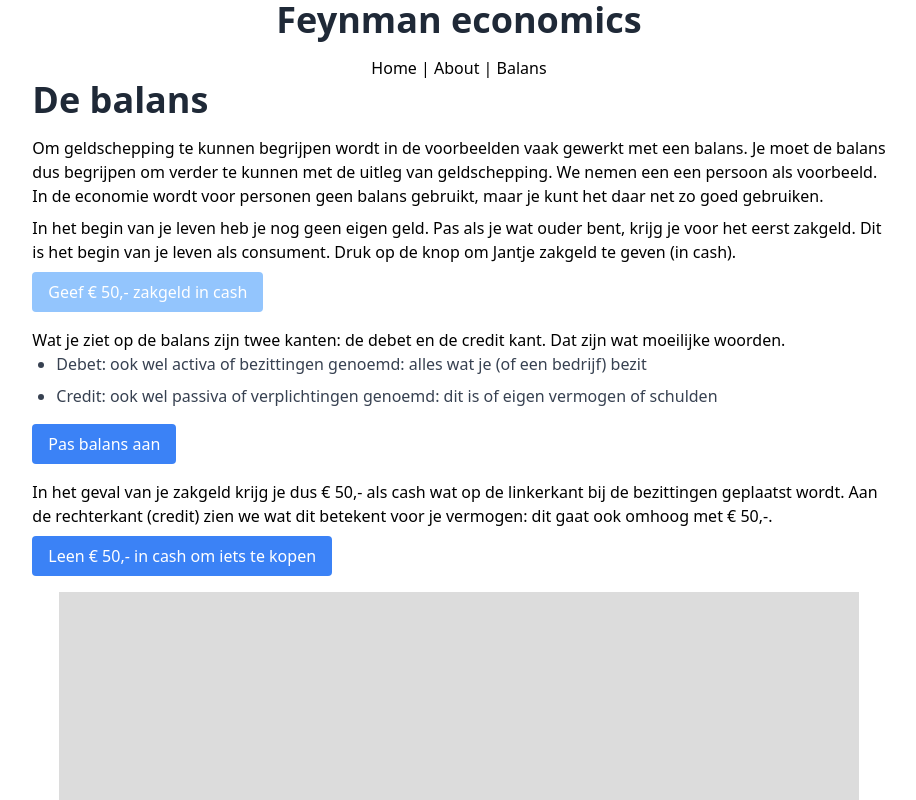
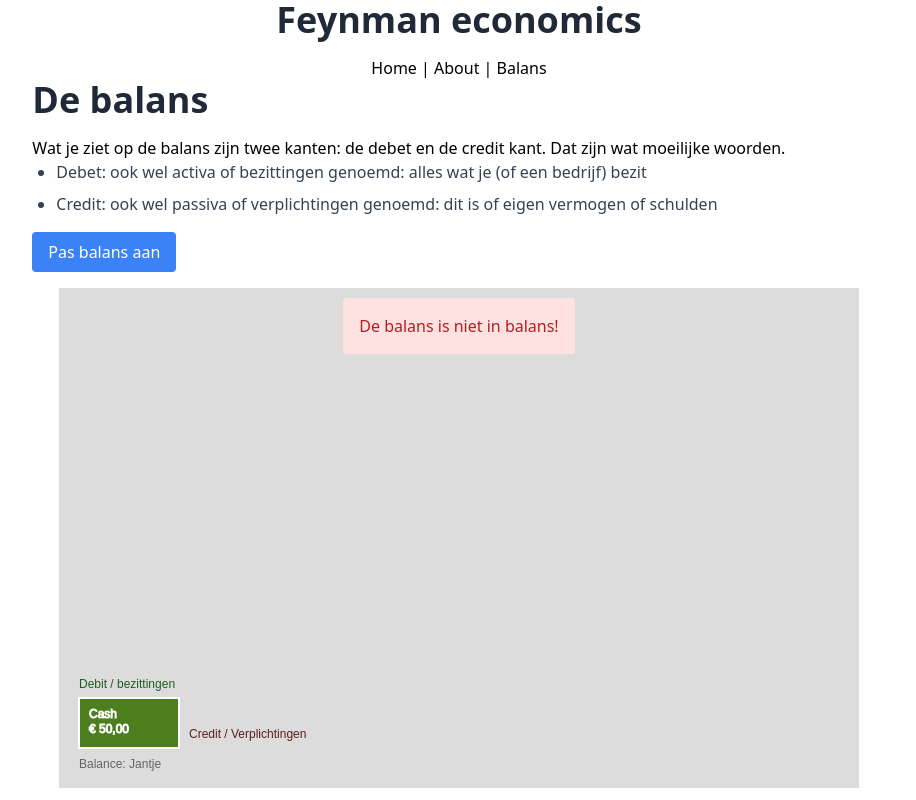
Before and after one commit to jurcello/feynman-economy, a Vue app: page /balans in a window 1280 px wide. Both pictures are taken after a click on the button "Geef € 50,- zakgeld in cash". Shown: the top 800 px of the page, without its empty margins (181-1097 px from the left). Built offline with nearby package versions, Linux system fonts and the light colour scheme.

Commit message:
Aanpassingen aan vormgeving.

```diff
--- a/src/balance.ts
+++ b/src/balance.ts
@@ -31,32 +31,54 @@ class Transaction {
     }
 }
 
+class BalanceStatus {
+    public inBalance: boolean = true;
+}
+
+type BalanceStatusCallback = (status: BalanceStatus) => void;
+
 class Balance {
     public name: string;
     public debit: { [key: string]: number };
     public credit: { [key: string]: number };
     private transactions: Transaction[];
+    private balanceStatus: BalanceStatus;
+    private totalDebit: number = 0;
+    private totalCredit: number = 0;
+    private balanceStatusCallback: BalanceStatusCallback | null = null;
 
     constructor(name: string) {
         this.name = name;
         this.debit = {};
         this.credit = {};
         this.transactions = [];
+        this.balanceStatus = new BalanceStatus();
     }
 
     addTransaction(transaction: Transaction) {
         this.transactions.push(transaction);
         if (transaction.debit.type != DebitTypes.none) {
             this.debit[transaction.debit.type] = (this.debit[transaction.debit.type] || 0) + transaction.getAmount();
+            this.totalDebit += transaction.getAmount();
         }
         if (transaction.credit.type != CreditTypes.none) {
             this.credit[transaction.credit.type] = (this.credit[transaction.credit.type] || 0) + transaction.getAmount();
+            this.totalCredit += transaction.getAmount();
+        }
+        this.balanceStatus.inBalance = this.totalDebit == this.totalCredit;
+        if (this.balanceStatusCallback != null) {
+            this.balanceStatusCallback(this.balanceStatus);
         }
     }
 
     getLastTransaction() {
         return this.transactions[this.transactions.length - 1];
     }
+
+
+    registerBalanceStatusCallback(callback: (status: BalanceStatus) => void): void {
+        this.balanceStatusCallback = callback;
+    }
 }
 
-export { Balance, Transaction, DebitTypes, CreditTypes };
+export { Balance, Transaction, DebitTypes, CreditTypes, BalanceStatus, BalanceStatusCallback };
--- a/src/components/BalanceExplanationSketch.vue
+++ b/src/components/BalanceExplanationSketch.vue
@@ -1,4 +1,7 @@
 <template>
+  <div class="relative">
+    <transition>
+      <div v-if="currentStep == Step.STEP1">
         <p>
           Om geldschepping te kunnen begrijpen wordt in de voorbeelden vaak gewerkt met een balans.
           Je moet de balans dus begrijpen om verder te kunnen met de uitleg van geldschepping. We nemen een een persoon als voorbeeld.
@@ -9,43 +12,76 @@
           Dit is het begin van je leven als consument. Druk op de knop om Jantje zakgeld te geven (in cash).
         </p>
         <p><button @click="addPocketMoney" class="btn" :disabled="hasPocketMoneyBeenGiven">Geef € 50,- zakgeld in cash</button></p>
+      </div>
+    </transition>
+    <transition>
+      <div v-if="currentStep == Step.STEP2">
         <p>Wat je ziet op de balans zijn twee kanten: de debet en de credit kant. Dat zijn wat moeilijke woorden.
           <ul>
             <li>Debet: ook wel activa of bezittingen genoemd: alles wat je (of een bedrijf) bezit</li>
             <li>Credit: ook wel passiva of verplichtingen genoemd: dit is of eigen vermogen of schulden</li>
           </ul>
-    <p>
           <button @click="adjustPocketMoneyEquity" class="btn">Pas balans aan</button>
         </p>
+      </div>
+    </transition>
+    <transition>
+      <div v-if="currentStep == Step.STEP3">
+        <p>
           In het geval van je zakgeld krijg je dus € 50,- als cash wat op de linkerkant bij de bezittingen geplaatst wordt.
           Aan de rechterkant (credit) zien we wat dit betekent voor je vermogen: dit gaat ook omhoog met € 50,-.
         </p>
         <p>
           <button @click="makeAloan" class="btn">Leen € 50,- in cash om iets te kopen</button>
         </p>
-  <div ref="canvasContainer"></div>
+      </div>
+    </transition>
+  </div>
+  <div class="canvas" ref="canvasContainer">
+    <div v-if="!balanceIsBalanced" class="error balanceError">
+      De balans is niet in balans!
+    </div>
+  </div>
 </template>
 
 <script lang="ts">
-import { defineComponent, ref, onMounted, onUnmounted } from "vue";
+import {defineComponent, onMounted, onUnmounted, ref} from "vue";
 import p5 from "p5";
 import oneBalanceSketch from "../sketches/oneBalanceSketch";
-import {Balance, CreditTypes, DebitTypes, Transaction} from "../balance";
+import {Balance, BalanceStatus, CreditTypes, DebitTypes, Transaction} from "../balance";
+
+enum Step {
+  STEP1,
+  STEP2,
+  STEP3
+}
 
 export default defineComponent({
   name: "BalanceExplanationSketch",
+
   setup() {
     const canvasContainer = ref<HTMLDivElement | null>(null);
+
+    let currentStep = ref<Step>(Step.STEP1);
 
     let p5Instance: p5 | null = null;
     const balance = new Balance("Jantje")
 
 
     const hasPocketMoneyBeenGiven = ref<boolean>(false);
+
+    const balanceIsBalanced = ref<boolean>(true);
+
+    const balanceStatusCallback = (balanceStatus: BalanceStatus) => {
+      balanceIsBalanced.value = balanceStatus.inBalance;
+    }
+
+    balance.registerBalanceStatusCallback(balanceStatusCallback);
+
     const addPocketMoney = () => {
       const transaction = new Transaction("First pocket money", 50, { type: DebitTypes.cash }, { type: CreditTypes.none });
       balance.addTransaction(transaction);
-      hasPocketMoneyBeenGiven.value = true;
+      currentStep.value = Step.STEP2;
     }
     const adjustPocketMoneyEquity = () => {
       const transaction = new Transaction("First pocket money equity", 50, { type: DebitTypes.none }, { type: CreditTypes.equity });
@@ -76,7 +112,10 @@ export default defineComponent({
       addPocketMoney,
       adjustPocketMoneyEquity,
       hasPocketMoneyBeenGiven,
+      balanceIsBalanced,
       makeAloan,
+      currentStep,
+      Step,
     };
   },
 });
@@ -84,11 +123,33 @@ export default defineComponent({
 
 <style scoped>
 /* Optional styling for the canvas container */
-div {
+.canvas {
   display: flex;
   justify-content: center;
   align-items: center;
   width: 100%;
   height: 100%;
+  position: relative;
 }
+
+.balanceError {
+  position: absolute;
+  top: 10px;
+}
+
+.v-enter-from {
+  height: 0;
+  opacity: 0;
+  overflow: hidden;
+}
+
+.v-enter-active,
+.v-leave-active {
+  transition: height 0.2s ease, opacity 1s ease;
+}
+.v-leave-to {
+  height: 0;
+  opacity: 0;
+}
+
 </style>
--- a/src/style.css
+++ b/src/style.css
@@ -75,6 +75,21 @@ p {
     @apply border border-blue-300 text-blue-300 cursor-not-allowed;
 }
 
+.warning {
+    @apply bg-yellow-100 text-yellow-700 font-medium p-4 rounded mb-4;
+}
+
+.warning:hover {
+    @apply bg-yellow-200;
+}
+
+.error {
+    @apply bg-red-100 text-red-700 font-medium p-4 rounded mb-4;
+}
+
+.error:hover {
+    @apply bg-red-200;
+}
 /* Add custom styles for list items */
 ul {
     @apply list-disc pl-6 mb-4;
```
Lines whose indentation alone changed are shown as unchanged.
